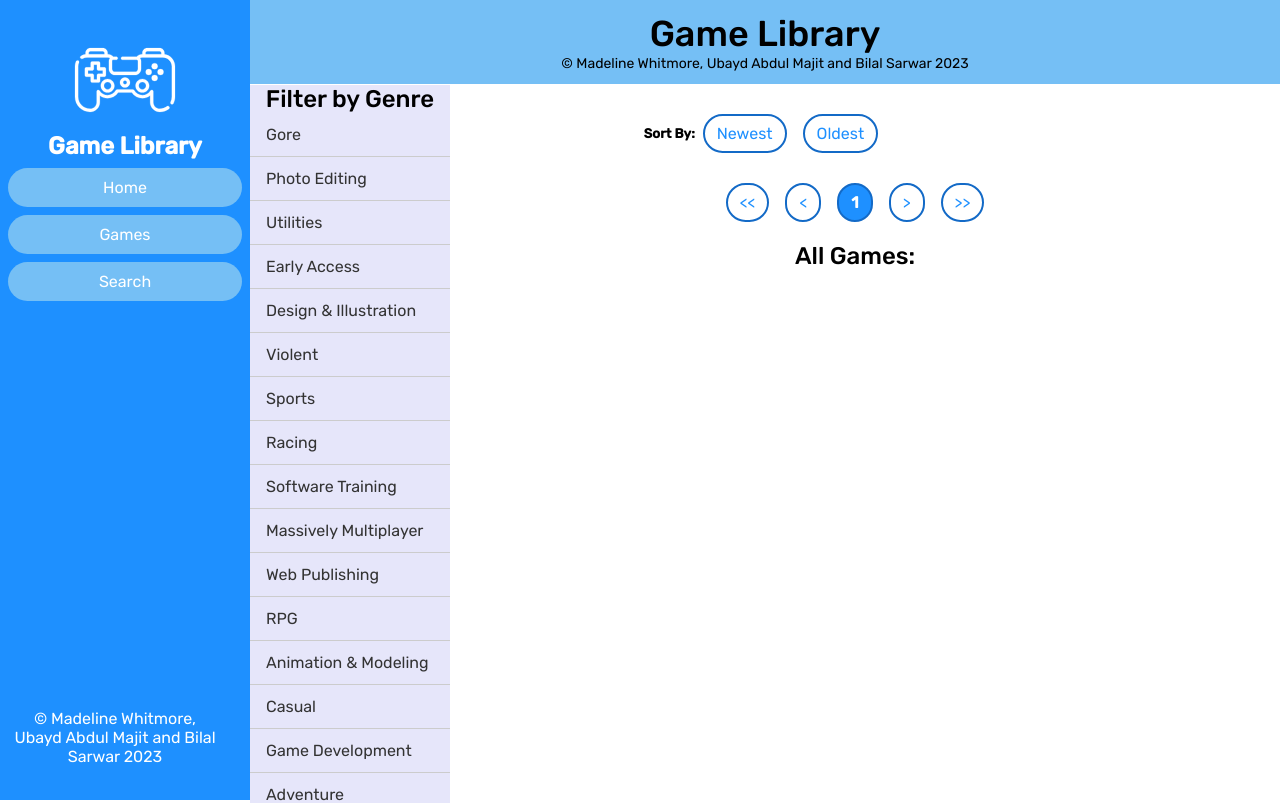
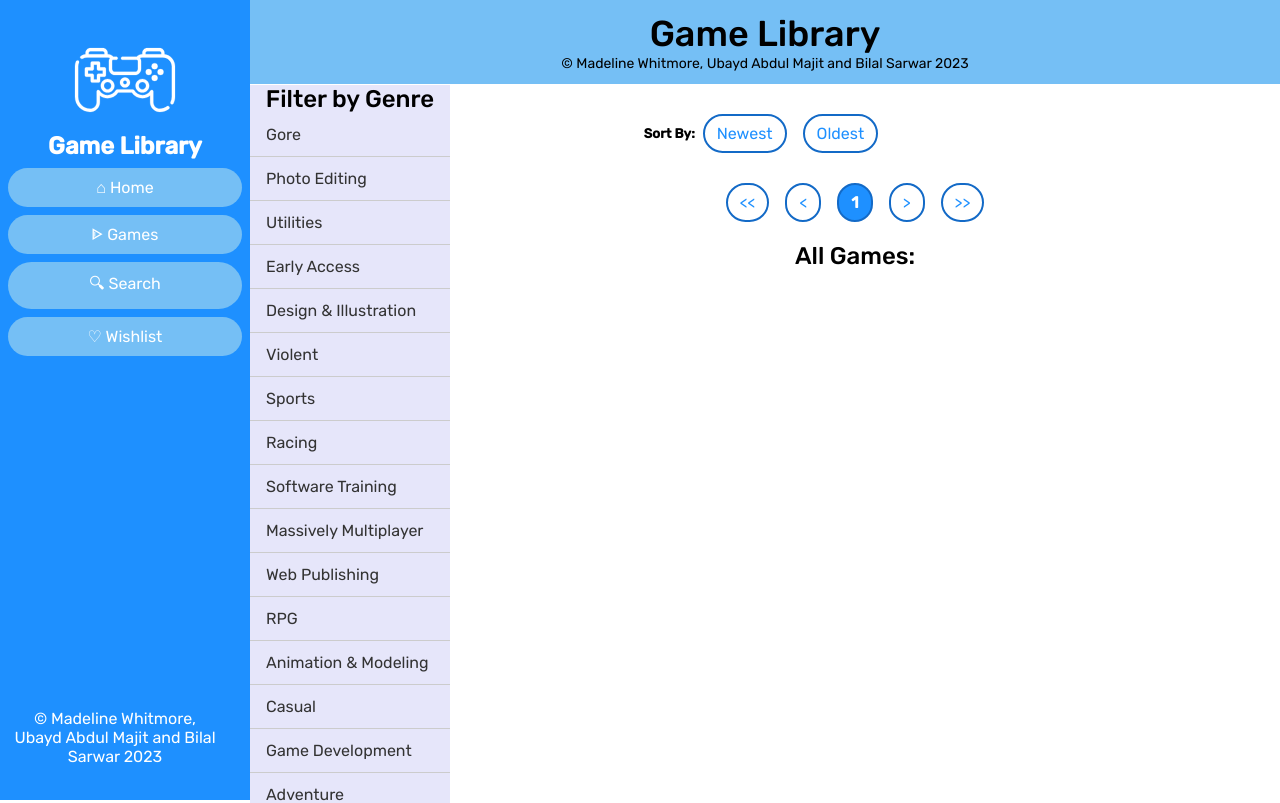
Before and after one commit to ItsMaddieNow/Compsci235-WebApp, a Flask app: page /games in a window 1280 px wide. Shown: the top 803 px of the page. Run offline with Flask 3, Linux system fonts and the light colour scheme; some libraries are stand-ins or nearby versions.

Commit message:
navbar css

```diff
--- a/games/templates/navbar.html
+++ b/games/templates/navbar.html
@@ -3,8 +3,9 @@
         <img src="{{ url_for('static', filename='icon.svg')}}" alt="controllerIcon" width="120" height="120" />
     </a>
     <h2>Game Library</h2>
-    <a class="page" href="{{ url_for('home_bp.home')}}">Home</a>
-    <a class="page current" href="{{ url_for('library_bp.games') }}">Games</a>
-    <a class="page" href="{{ url_for('search_bp.search') }}">Search</a>
+    <a class="page" href="{{ url_for('home_bp.home')}}"> ⌂ Home</a>
+    <a class="page current" href="{{ url_for('library_bp.games') }}">ᐈ Games</a>
+    <a class="page" href="{{ url_for('search_bp.search') }}">🔍︎ Search</a>
+    <a class="page" href="{{ url_for('wishlist_bp.wishlist') }}">♡ Wishlist</a>
     <a class="bottom">{{ copyright_rand()|safe }}</a>
 </div>
```
